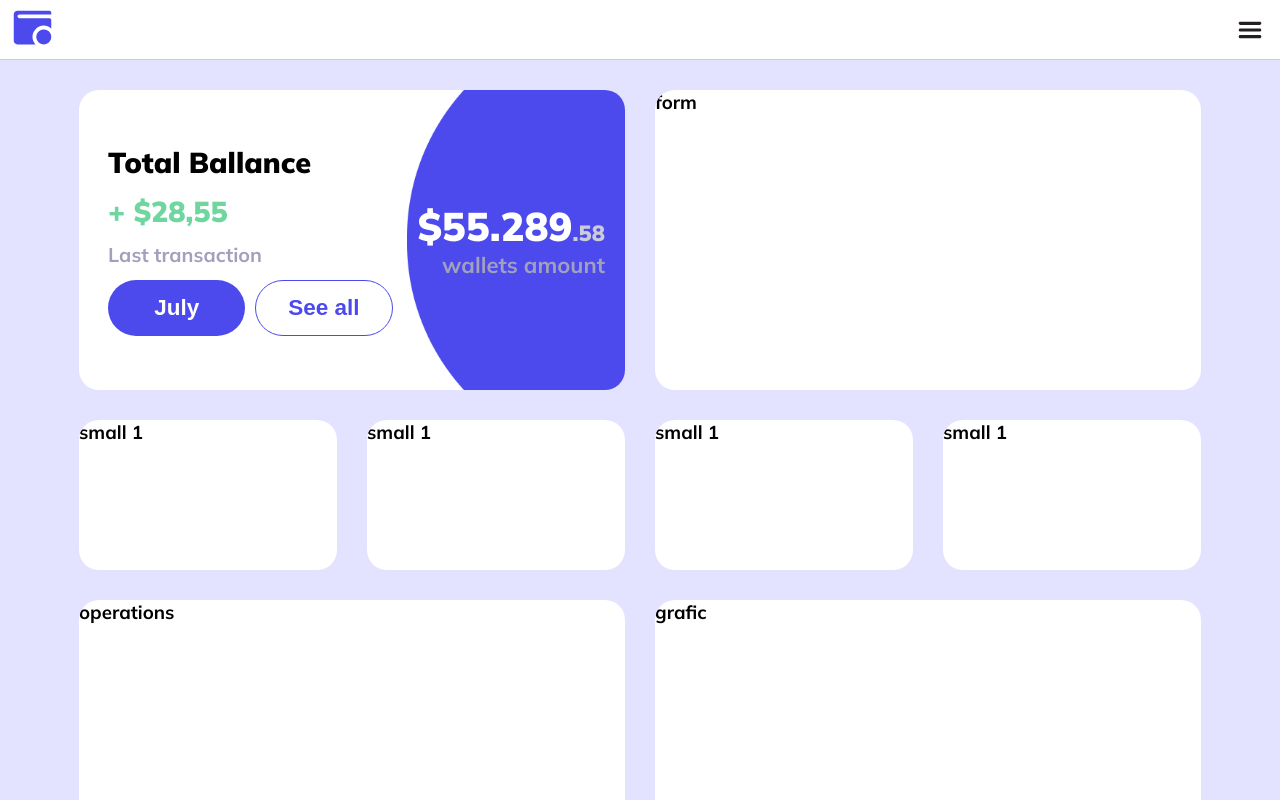
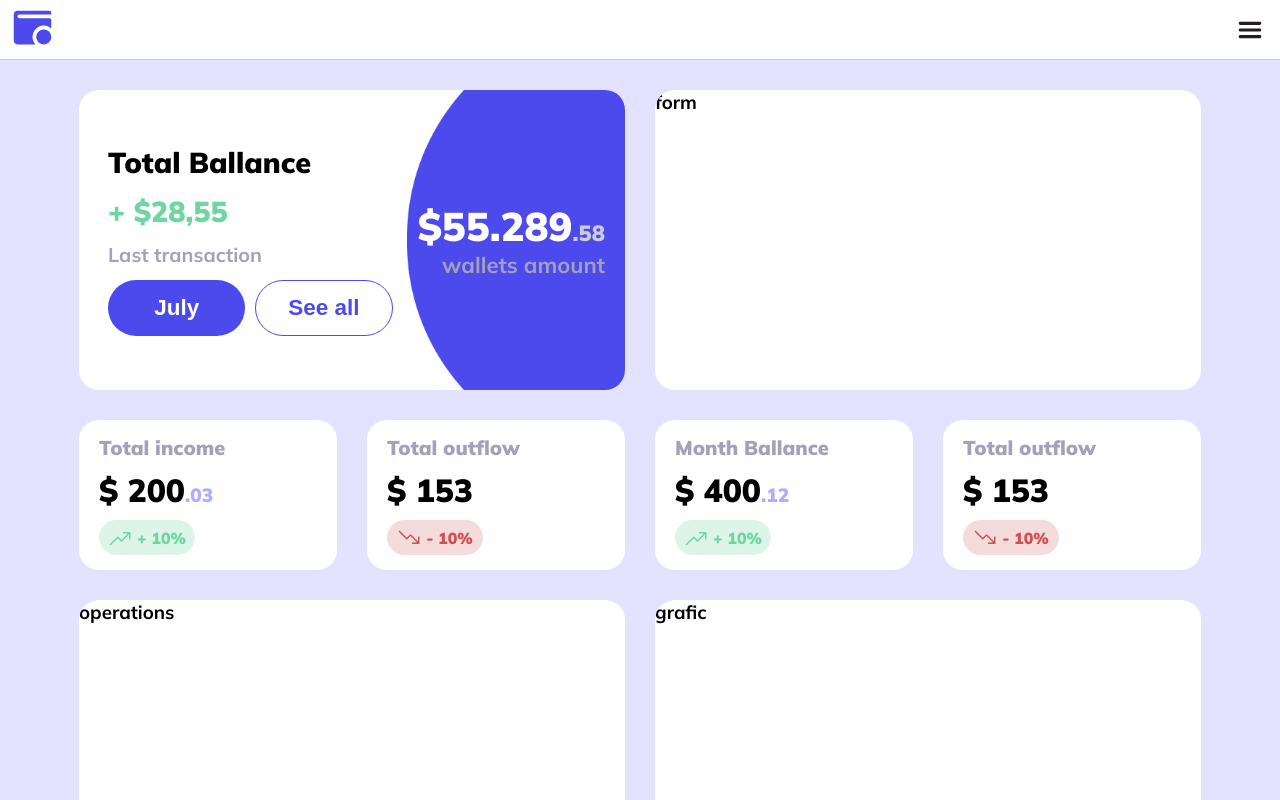
Before and after one commit to juanespinola05/alkemy-fullstack-challenge, a React (Vite) app: page / in a window 1280 px wide. Shown: the top 800 px of the page. Built offline with nearby package versions, Linux system fonts and the light colour scheme.

Commit message:
[Web] Add Small Cards content

```diff
--- a/src/components/App/appStyles.js
+++ b/src/components/App/appStyles.js
@@ -32,3 +32,8 @@ export const AppContainer = styled.div`
   }
 
 `
+export const Padding = styled.div`
+  width: 100%;
+  height: 100%;
+  padding: ${({ size }) => size}
+`
--- a/src/components/App/index.jsx
+++ b/src/components/App/index.jsx
@@ -1,6 +1,14 @@
-import { Nav, Card, TotalBalance } from '../'
+import {
+  Nav,
+  Card,
+  TotalBalance,
+  Subtitle,
+  Price,
+  SmallCardWrapper,
+  Percentage
+} from '../'
 // import { Routes, Route } from 'react-router-dom'
-import { AppContainer } from './appStyles'
+import { AppContainer, Padding } from './appStyles'
 import { useEffect, useState } from 'react'
 
 function App () {
@@ -30,16 +38,40 @@ function App () {
           <TotalBalance />
         </Card>
         <Card variant='small' area='small1'>
-          <h3>small 1</h3>
+          <Padding size='15px 20px'>
+            <SmallCardWrapper>
+              <Subtitle type='gray'>Total income</Subtitle>
+              <Price>200.03</Price>
+              <Percentage type='grown'>10</Percentage>
+            </SmallCardWrapper>
+          </Padding>
         </Card>
         <Card variant='small' area='small2'>
-          <h3>small 1</h3>
+          <Padding size='15px 20px'>
+            <SmallCardWrapper>
+              <Subtitle type='gray'>Total outflow</Subtitle>
+              <Price>153</Price>
+              <Percentage type='down'>10</Percentage>
+            </SmallCardWrapper>
+          </Padding>
         </Card>
         <Card variant='small' area='small3'>
-          <h3>small 1</h3>
+          <Padding size='15px 20px'>
+            <SmallCardWrapper>
+              <Subtitle type='gray'>Month Ballance</Subtitle>
+              <Price>400.12</Price>
+              <Percentage type='grown'>10</Percentage>
+            </SmallCardWrapper>
+          </Padding>
         </Card>
         <Card variant='small' area='small4'>
-          <h3>small 1</h3>
+          <Padding size='15px 20px'>
+            <SmallCardWrapper>
+              <Subtitle type='gray'>Total outflow</Subtitle>
+              <Price>153</Price>
+              <Percentage type='down'>10</Percentage>
+            </SmallCardWrapper>
+          </Padding>
         </Card>
         <Card variant='mid' area='form'>
           <h3>form</h3>
```
